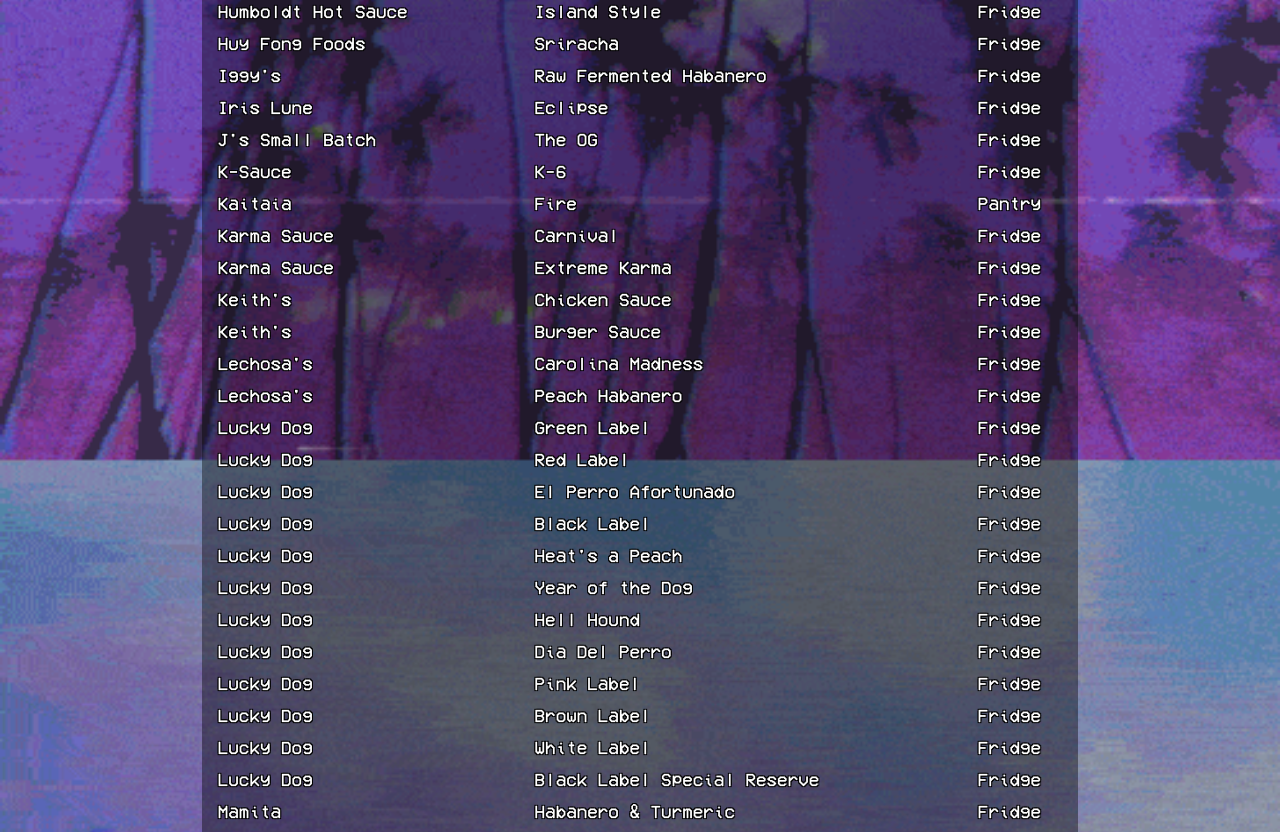
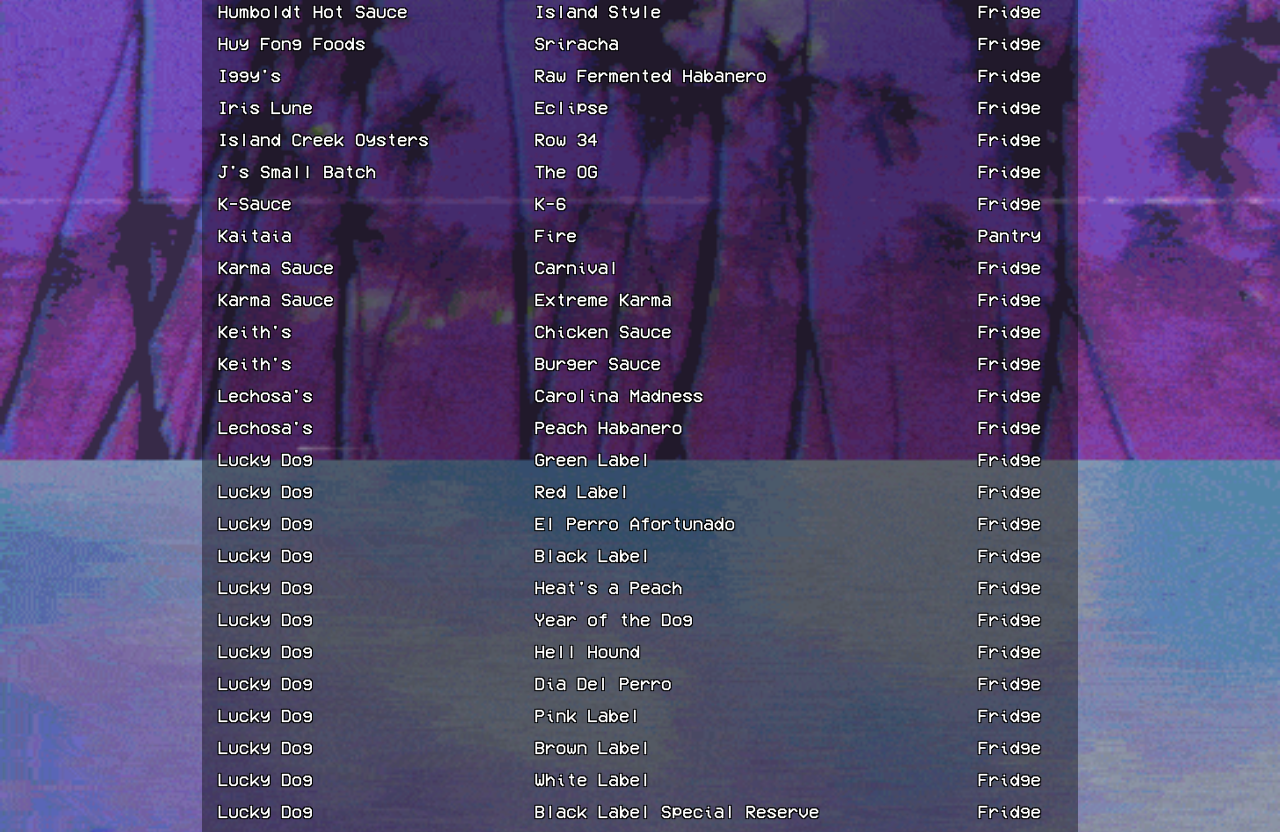
Before and after one commit to cherscarlett/cher, a Next.js app: page /pantry in a window 1280 px wide. Shown: the part 4660-5492 px from the top of the page. Built offline with nearby package versions, Linux system fonts and the light colour scheme.

Commit message:
update pantry

```diff
--- a/pages/pantry.js
+++ b/pages/pantry.js
@@ -1148,6 +1148,14 @@
     {
       "brand": "Iris Lune",
       "name": "Eclipse",
+      "shu": null,
+      "location": "Fridge",
+      "url": null,
+      "img": null
+    },
+    {
+      "brand": "Island Creek Oysters",
+      "name": "Row 34",
       "shu": null,
       "location": "Fridge",
       "url": null,
```
